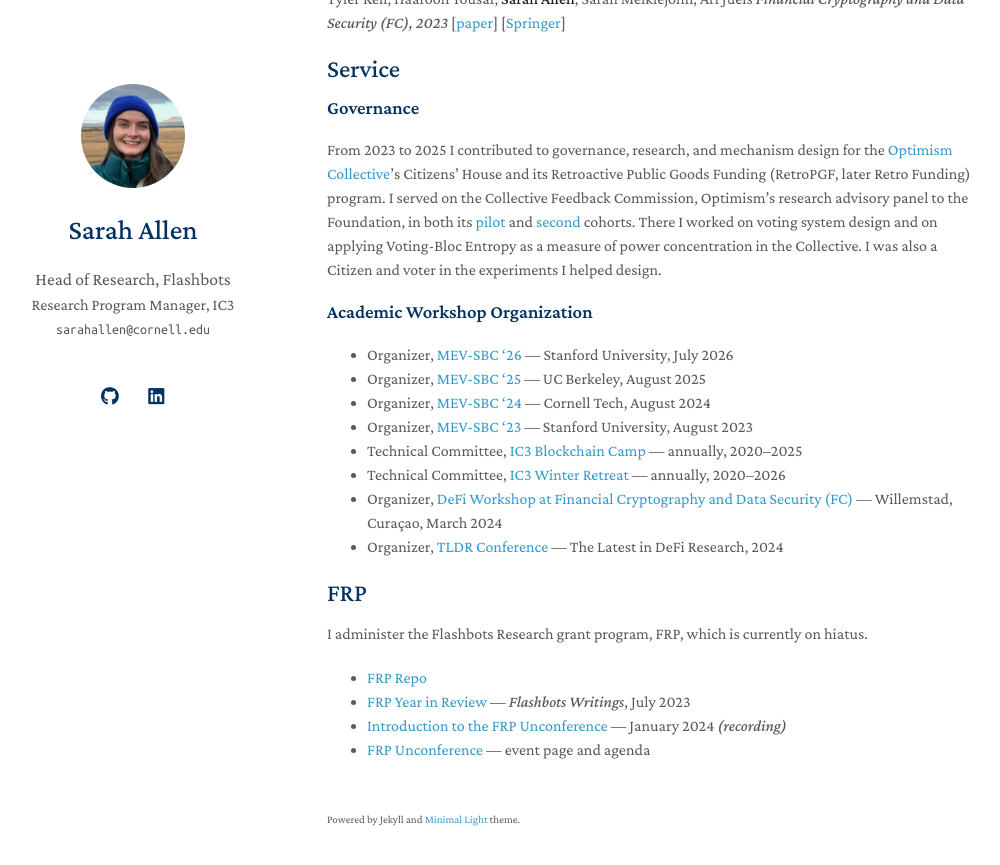
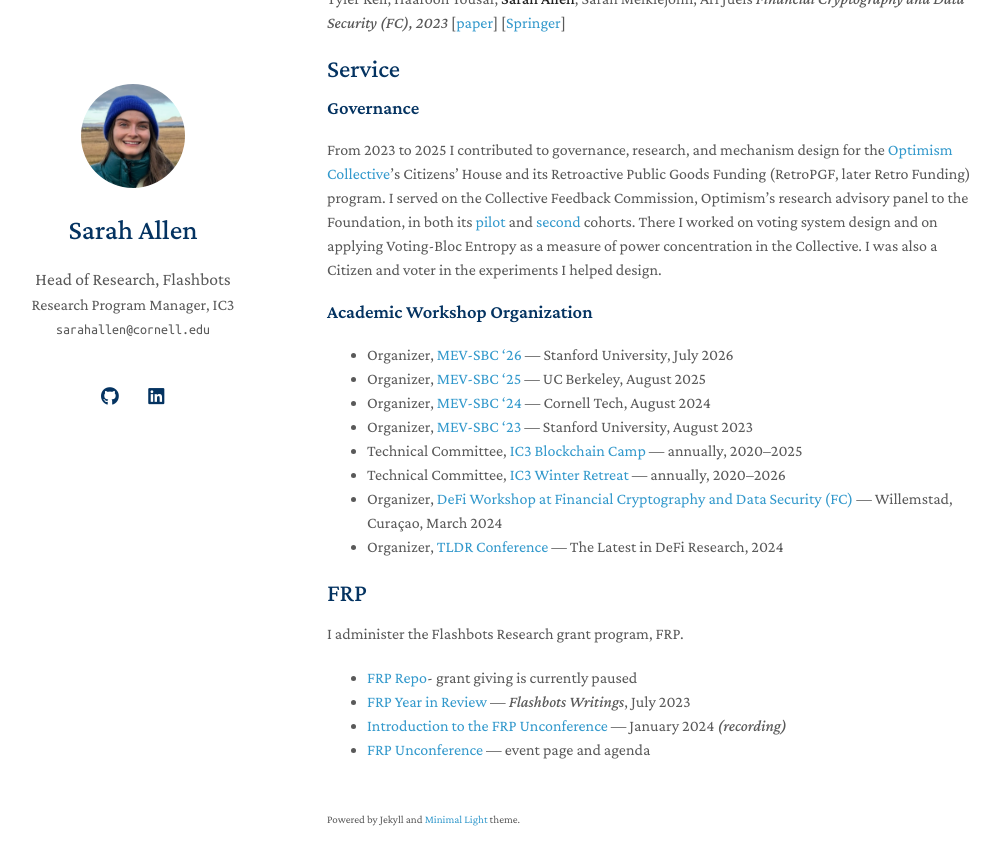
Before and after one commit to Bandeirainveste/bandeirainveste.github.io, a Jekyll site: the page built from index.md, in a window 1280 px wide and 900 px high, scrolled down 1484 px. Shown: the top 865 px of the window, without its empty margins (143-1143 px from the left). Built offline with Jekyll 4.4.1, drawn with Linux system fonts in a browser that asks for light colours; a style sheet for code colours, icons or effects is not loaded; our own code applies the rules of GitHub Pages for plain Markdown files.

Commit message:
Update index.md

```diff
--- a/index.md
+++ b/index.md
@@ -106,9 +106,9 @@
 - Organizer, [TLDR Conference](https://easychair.org/cfp/TLDR24) — The Latest in DeFi Research, 2024
 
 ## FRP
-I administer the Flashbots Research grant program, FRP, which is currently on hiatus.
+I administer the Flashbots Research grant program, FRP.
 
-- [FRP Repo](https://github.com/flashbots/mev-research/tree/main)
+- [FRP Repo](https://github.com/flashbots/mev-research/tree/main)- grant giving is currently paused
 - [FRP Year in Review](https://writings.flashbots.net/frp-year-in-review) — *Flashbots Writings*, July 2023
 - [Introduction to the FRP Unconference](https://www.youtube.com/watch?v=xyukZ98OKbY) — January 2024 *(recording)*
 - [FRP Unconference](https://collective.flashbots.net/t/frp-unconference/2969) — event page and agenda
```
